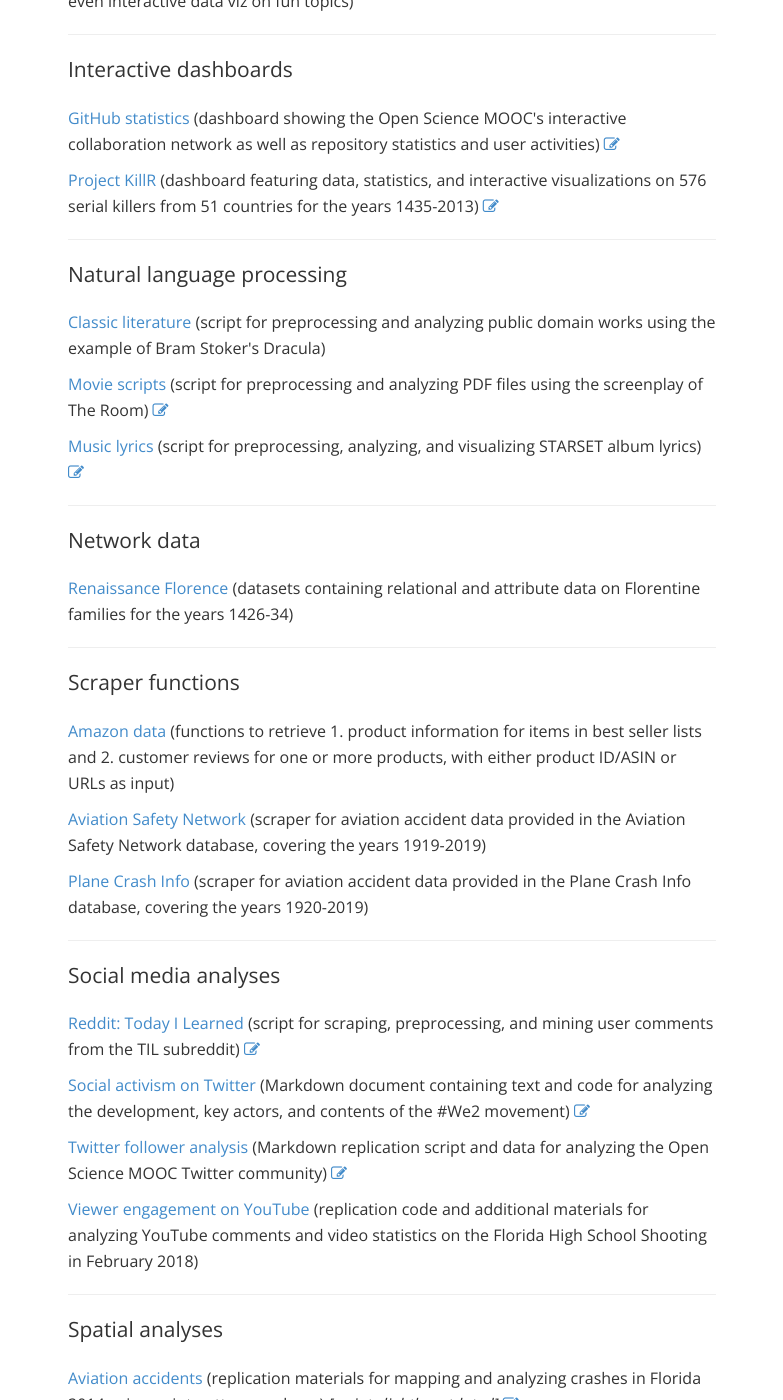
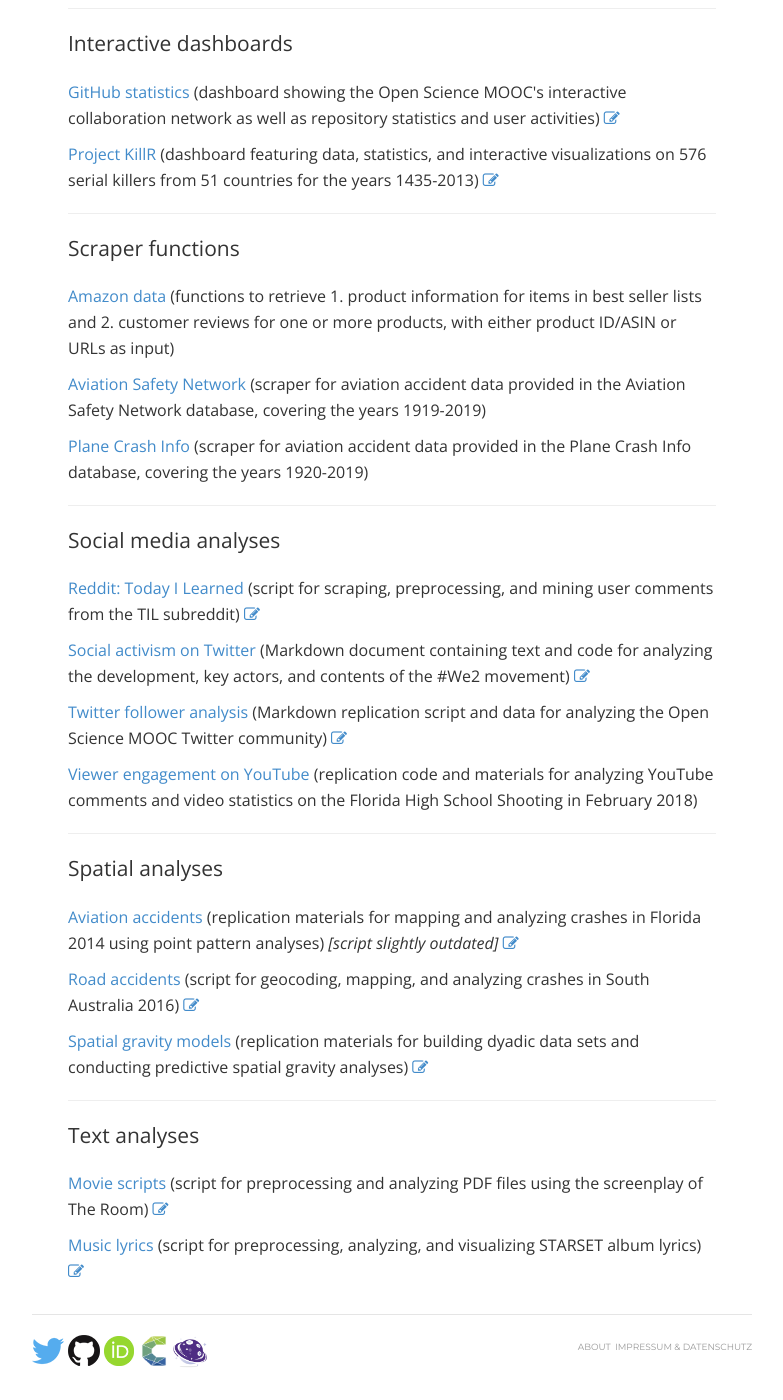
Before and after one commit to lhehnke/lhehnke.github.io, a Jekyll site: the page built from projects/index.html, in a window 1280 px wide and 1400 px high, scrolled down 797 px. Shown: the whole window, without its empty margins (248-1031 px from the left). Built offline with Jekyll 4.4.1, drawn with Linux system fonts in a browser that asks for light colours; nearby versions of some CDN libraries; some of the changed text lies outside the part shown.

Commit message:
Update projects

```diff
--- a/projects/index.html
+++ b/projects/index.html
@@ -18,10 +18,11 @@
     <hr>
 
 
-    <p class="lead">Bibliometric analyses</p>
+    <p class="lead">Bibliometric & network analyses</p>
 
     <p><a href="https://github.com/lhehnke/openscience-publications">Collaboration networks & open access</a> (code and data for analyzing publications on Open Science from Dimensions; work in progress) </p>
-	  <p><a href="https://github.com/lhehnke/bibliometric-analysis">Gender & authorship</a> (replication materials for analyzing gender differences in Computational Social Science publications from the Web of Science; work in progress) </p>
+<!--	  <p><a href="https://github.com/lhehnke/bibliometric-analysis">Gender & authorship</a> (replication materials for analyzing gender differences in Computational Social Science publications from the Web of Science; work in progress) </p> -->
+	  <p><a href="https://github.com/lhehnke/renaissance-florence-network-data">Renaissance Florence</a> (datasets containing relational and attribute data on Florentine families for the years 1426-34) </p>
 
     <hr>
 
@@ -37,7 +38,7 @@
     <p class="lead">Data visualizations</p>
 
      <p><a href="https://github.com/lhehnke/maps-traffic-routes/">Airline flight routes</a> (script for mapping airline routes using OpenFlights data combined with NASA's night lights images) <a href="https://lhehnke.github.io/notes/2018/01/27/flight-routes-night-lights" target="_blank" title="Read blog post"> <i class="fa fa-pencil-square-o"></i></a></p>
-    <p><a href="https://github.com/lhehnke/tidytuesday">#TidyTuesday</a> (Collection of side projects to create static, animated, and sometimes even interactive data viz on fun topics) </p>
+    <p><a href="https://github.com/lhehnke/tidytuesday">#TidyTuesday</a> (collection of side projects to create some fun data viz) </p>
 
    <hr>
 
@@ -46,22 +47,6 @@
 
 	  <p><a href="https://www.dataplanes.org/osmooc-dashboard/">GitHub statistics</a> (dashboard showing the Open Science MOOC's interactive collaboration network as well as repository statistics and user activities) <a href="https://github.com/lhehnke/osmooc-dashboard" target="_blank" title="View source code"> <i class="fa fa-pencil-square-o"></i></a></p>
 	  <p><a href="https://www.dataplanes.org/project-killR/">Project KillR</a> (dashboard featuring data, statistics, and interactive visualizations on 576 serial killers from 51 countries for the years 1435-2013) <a href="https://github.com/lhehnke/project-killR" target="_blank" title="View source code"> <i class="fa fa-pencil-square-o"></i></a></p>
-
-    <hr>
-
-
-    <p class="lead">Natural language processing</p>
-
-	  <p><a href="https://github.com/lhehnke/text-mining-literature">Classic literature</a> (script for preprocessing and analyzing public domain works using the example of Bram Stoker's Dracula) </p>
-	  <p><a href="https://github.com/lhehnke/text-mining-literature">Movie scripts</a> (script for preprocessing and analyzing PDF files using the screenplay of The Room) <a href="https://lhehnke.github.io/notes/2018/01/25/text_mining_the_room" target="_blank" title="Read blog post"> <i class="fa fa-pencil-square-o"></i></a></p>
-	  	  	  <p><a href="https://github.com/lhehnke/music-analysis">Music lyrics</a> (script for preprocessing, analyzing, and visualizing STARSET album lyrics) <a href="https://lhehnke.github.io/notes/2018/02/03/starset-song-lyrics" target="_blank" title="Read blog post"> <i class="fa fa-pencil-square-o"></i></a></p>
-
-    <hr>
-
-
-    <p class="lead">Network data</p>
-
-	  <p><a href="https://github.com/lhehnke/renaissance-florence-network-data">Renaissance Florence</a> (datasets containing relational and attribute data on Florentine families for the years 1426-34) </p>
 
     <hr>
 
@@ -80,7 +65,7 @@
     <p><a href="https://github.com/lhehnke/reddit-data">Reddit: Today I Learned</a> (script for scraping, preprocessing, and mining user comments from the TIL subreddit) <a href="https://correlaid.org/blog/scraping-reddit/" target="_blank" title="Read blog post (CorrelAid)"> <i class="fa fa-pencil-square-o"></i></a></p>
     <p><a href="https://github.com/lhehnke/we2-twitter-analysis">Social activism on Twitter</a> (Markdown document containing text and code for analyzing the development, key actors, and contents of the #We2 movement) <a href="https://correlaid.org/blog/we2-twitter-analysis/" target="_blank" title="Read blog post (CorrelAid)"> <i class="fa fa-pencil-square-o"></i></a></p>
     <p><a href="https://github.com/lhehnke/opensciencemooc-followers">Twitter follower analysis</a> (Markdown replication script and data for analyzing the Open Science MOOC Twitter community) <a href="https://www.dataplanes.org/notes/2019/06/03/openscience-follower-analysis" target="_blank" title="Read blog post"> <i class="fa fa-pencil-square-o"></i></a></p>
-    <p><a href="https://github.com/lhehnke/youtube-data">Viewer engagement on YouTube</a> (replication code and additional materials for analyzing YouTube comments and video statistics on the Florida High School Shooting in February 2018) </p>
+    <p><a href="https://github.com/lhehnke/youtube-data">Viewer engagement on YouTube</a> (replication code and materials for analyzing YouTube comments and video statistics on the Florida High School Shooting in February 2018) </p>
 
     <hr>
 
@@ -91,4 +76,12 @@
     <p><a href="https://github.com/lhehnke/road-accidents">Road accidents</a> (script for geocoding, mapping, and analyzing crashes in South Australia 2016) <a href="https://lhehnke.github.io/notes/2018/01/23/road-accidents-south-australia" target="_blank" title="Read blog post"> <i class="fa fa-pencil-square-o"></i></a></p>
     <p><a href="https://github.com/lhehnke/spatial-gravity-model-data">Spatial gravity models</a> (replication materials for building dyadic data sets and conducting predictive spatial gravity analyses) <a href="https://lhehnke.github.io/files/spatial-gravity-models.pdf" target="_blank" title="Read paper"> <i class="fa fa-pencil-square-o"></i></a></p>
 
+    <hr>
+
+    <p class="lead">Text analyses</p>
+
+<!--	  <p><a href="https://github.com/lhehnke/text-mining-literature">Classic literature</a> (script for preprocessing and analyzing public domain works using the example of Bram Stoker's Dracula) </p> -->
+	  <p><a href="https://github.com/lhehnke/text-mining-literature">Movie scripts</a> (script for preprocessing and analyzing PDF files using the screenplay of The Room) <a href="https://lhehnke.github.io/notes/2018/01/25/text_mining_the_room" target="_blank" title="Read blog post"> <i class="fa fa-pencil-square-o"></i></a></p>
+	  	  	  <p><a href="https://github.com/lhehnke/music-analysis">Music lyrics</a> (script for preprocessing, analyzing, and visualizing STARSET album lyrics) <a href="https://lhehnke.github.io/notes/2018/02/03/starset-song-lyrics" target="_blank" title="Read blog post"> <i class="fa fa-pencil-square-o"></i></a></p>
+
 </div>
```
